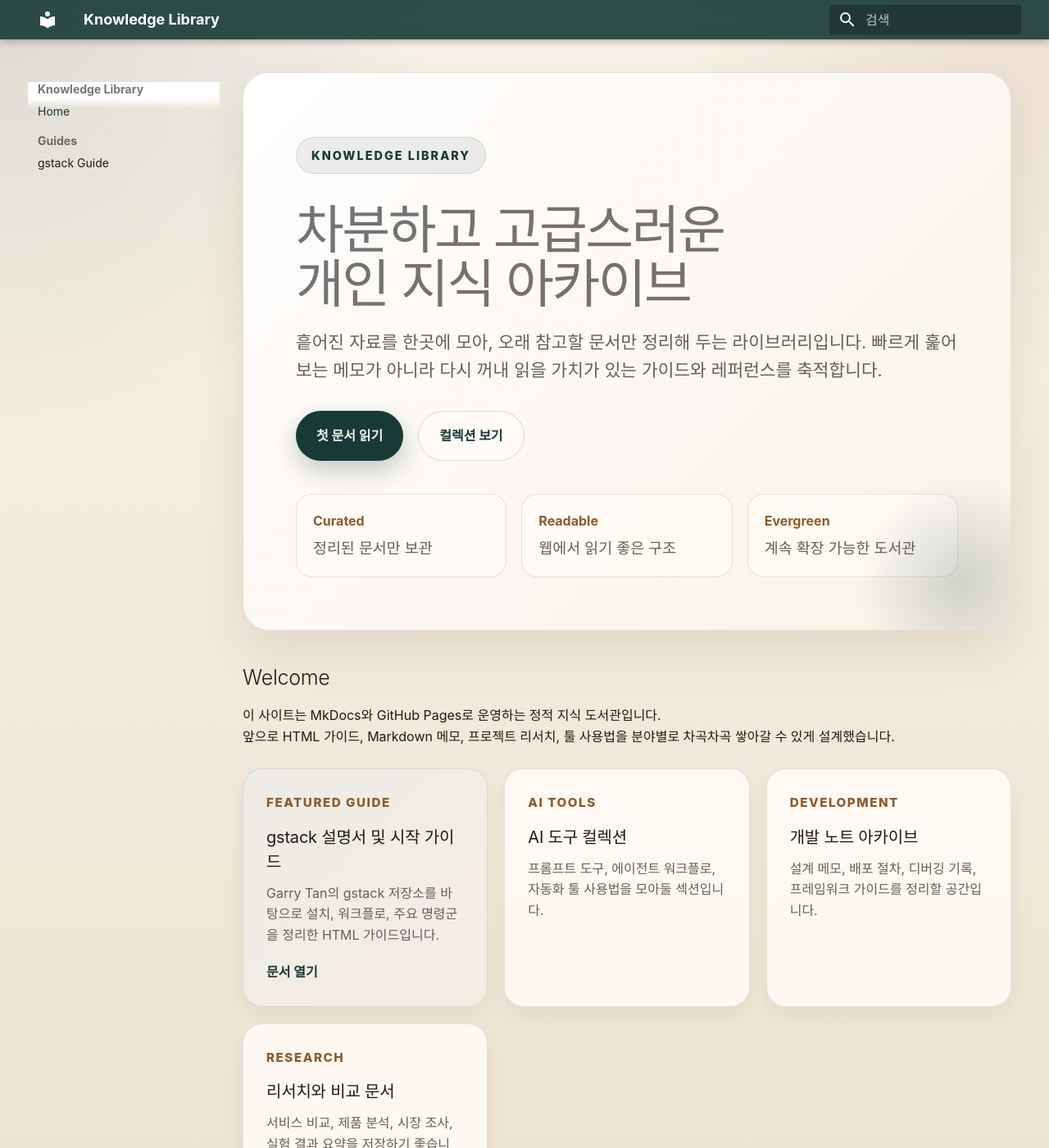
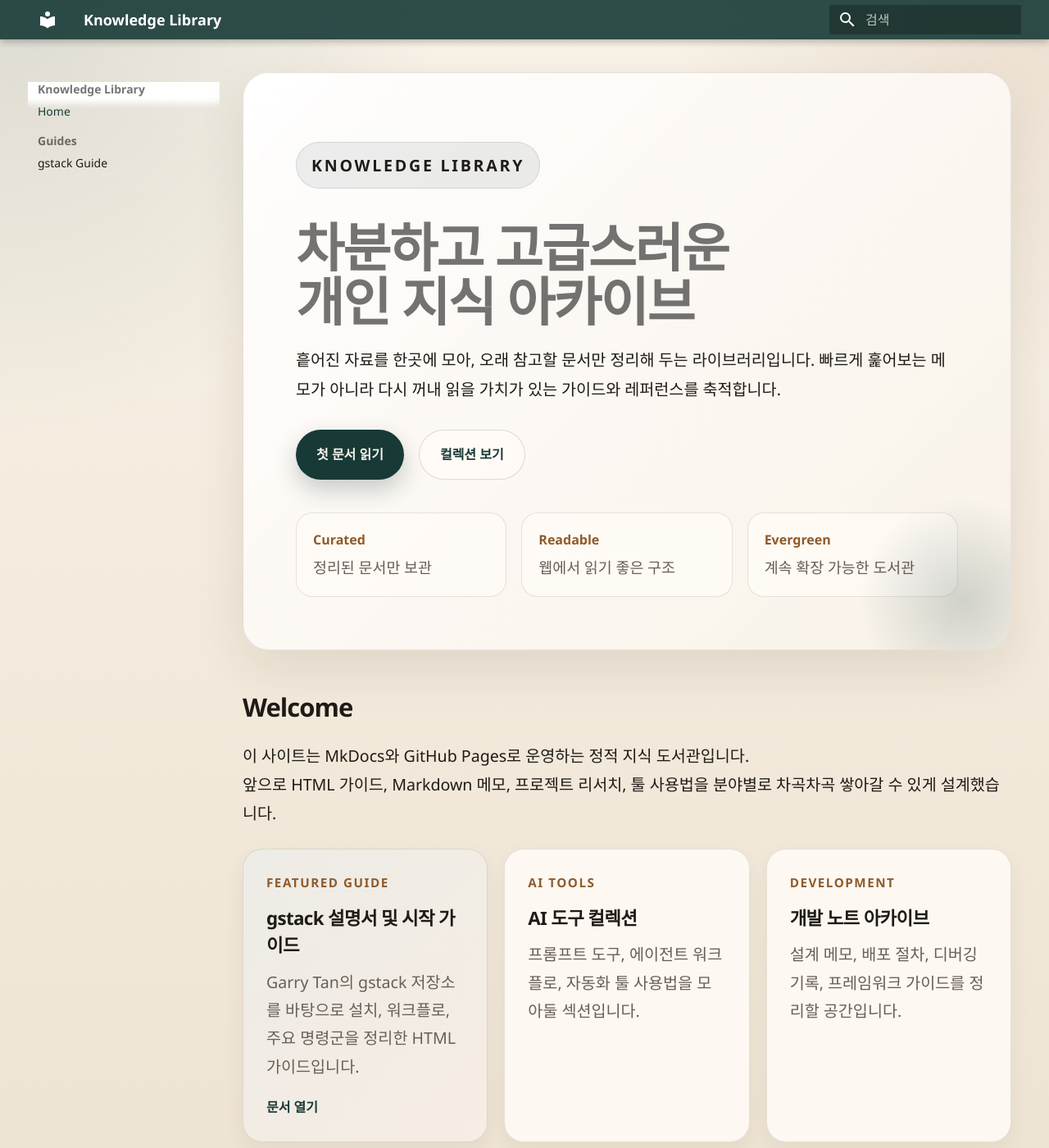
Before and after one commit to sooyoung-wind/knowledge-library, an MkDocs documentation site: the page built from docs/index.md, in a window 1280 px wide and 1400 px high. Shown: the whole window at 82% size. Built offline with MkDocs 1.6.1 and Material for MkDocs 9.7.7, drawn with Linux system fonts in a browser that asks for light colours.

Commit message:
Update extra.css

```diff
--- a/docs/stylesheets/extra.css
+++ b/docs/stylesheets/extra.css
@@ -9,6 +9,10 @@
   --archive-muted: #685f55;
   --archive-line: rgba(65, 50, 31, 0.12);
   --archive-shadow: 0 22px 60px rgba(54, 37, 15, 0.10);
+  --archive-font-sans: "Pretendard", "Noto Sans KR", "Apple SD Gothic Neo",
+    "Malgun Gothic", "Segoe UI", sans-serif;
+  --archive-font-serif: "Iowan Old Style", "Palatino Linotype",
+    "Noto Serif KR", Georgia, serif;
 }
 
 body {
@@ -17,6 +21,7 @@ body {
     radial-gradient(circle at top right, rgba(143, 90, 42, 0.12), transparent 24%),
     linear-gradient(180deg, #f8f2e8 0%, #eee4d3 100%);
   color: var(--archive-ink);
+  font-family: var(--archive-font-sans);
 }
 
 .md-header {
@@ -38,6 +43,51 @@ body {
 
 .md-content__inner::before {
   display: none;
+}
+
+.md-typeset,
+.md-nav,
+.md-header,
+.md-tabs {
+  font-family: var(--archive-font-sans);
+}
+
+.md-typeset h1,
+.md-typeset h2,
+.md-typeset h3,
+.md-typeset h4,
+.md-typeset .hero-panel h1 {
+  font-family: var(--archive-font-sans);
+  letter-spacing: -0.03em;
+}
+
+.md-typeset h2 {
+  margin-top: 2.4rem;
+  margin-bottom: 0.9rem;
+  font-size: 1.55rem;
+  font-weight: 800;
+}
+
+.md-typeset h3 {
+  font-size: 1.12rem;
+  font-weight: 750;
+}
+
+.md-typeset p,
+.md-typeset li {
+  font-size: 0.98rem;
+  line-height: 1.8;
+  color: var(--archive-ink);
+}
+
+.md-typeset strong {
+  font-weight: 800;
+}
+
+.md-typeset code,
+.md-typeset pre,
+.md-typeset kbd {
+  font-family: "Cascadia Code", "Consolas", monospace;
 }
 
 .hero-panel {
@@ -81,12 +131,14 @@ body {
   font-size: clamp(2.4rem, 5vw, 4.8rem);
   line-height: 1.03;
   letter-spacing: -0.04em;
+  font-weight: 800;
 }
 
 .lead {
   max-width: 46rem;
   color: var(--archive-muted);
   font-size: 1.07rem;
+  line-height: 1.85;
 }
 
 .hero-actions {
@@ -197,12 +249,14 @@ body {
 .principle h3 {
   margin: 0 0 0.55rem;
   color: var(--archive-ink);
+  font-size: 1.12rem;
 }
 
 .archive-card p,
 .principle p {
   margin: 0;
   color: var(--archive-muted);
+  line-height: 1.75;
 }
 
 .archive-link {
```
